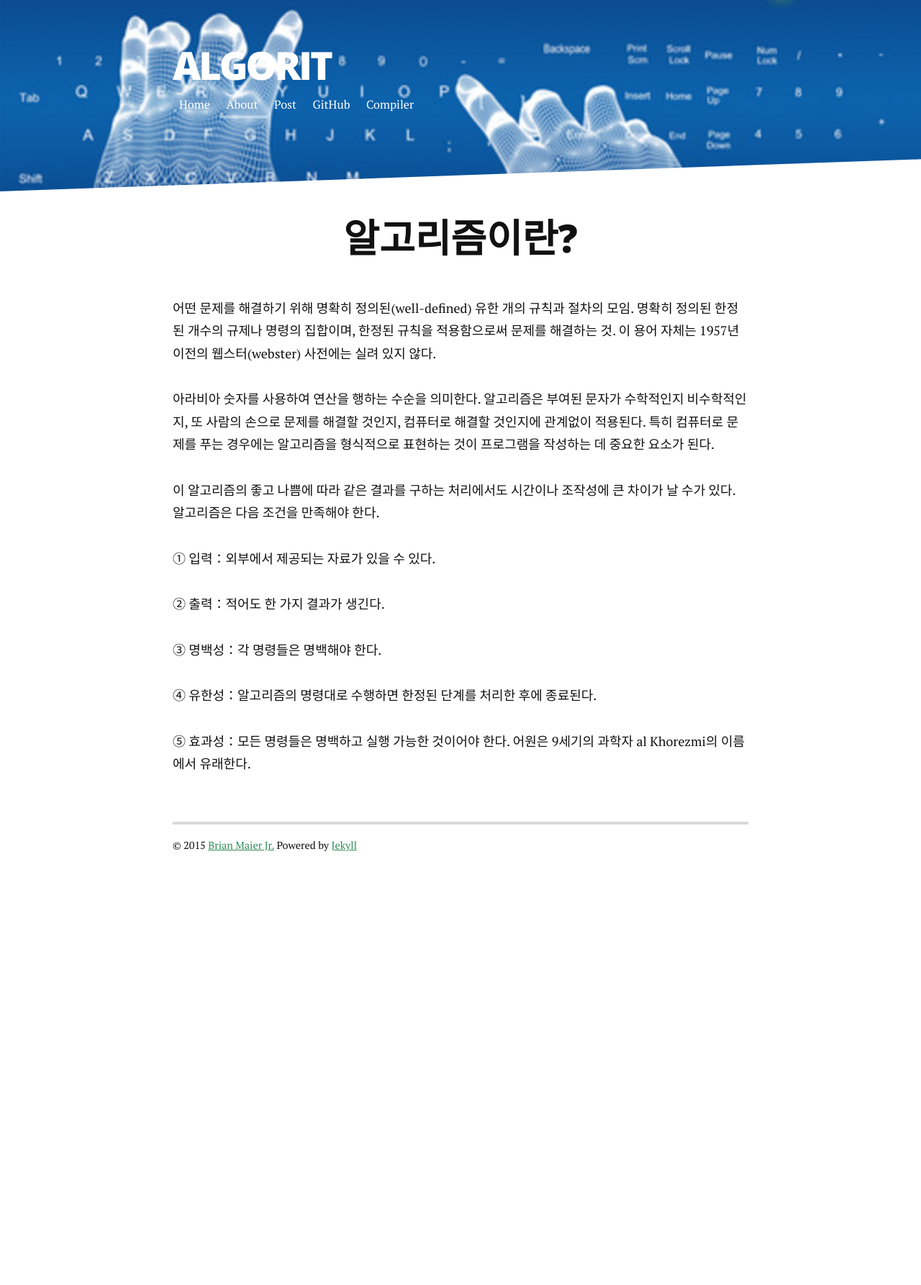
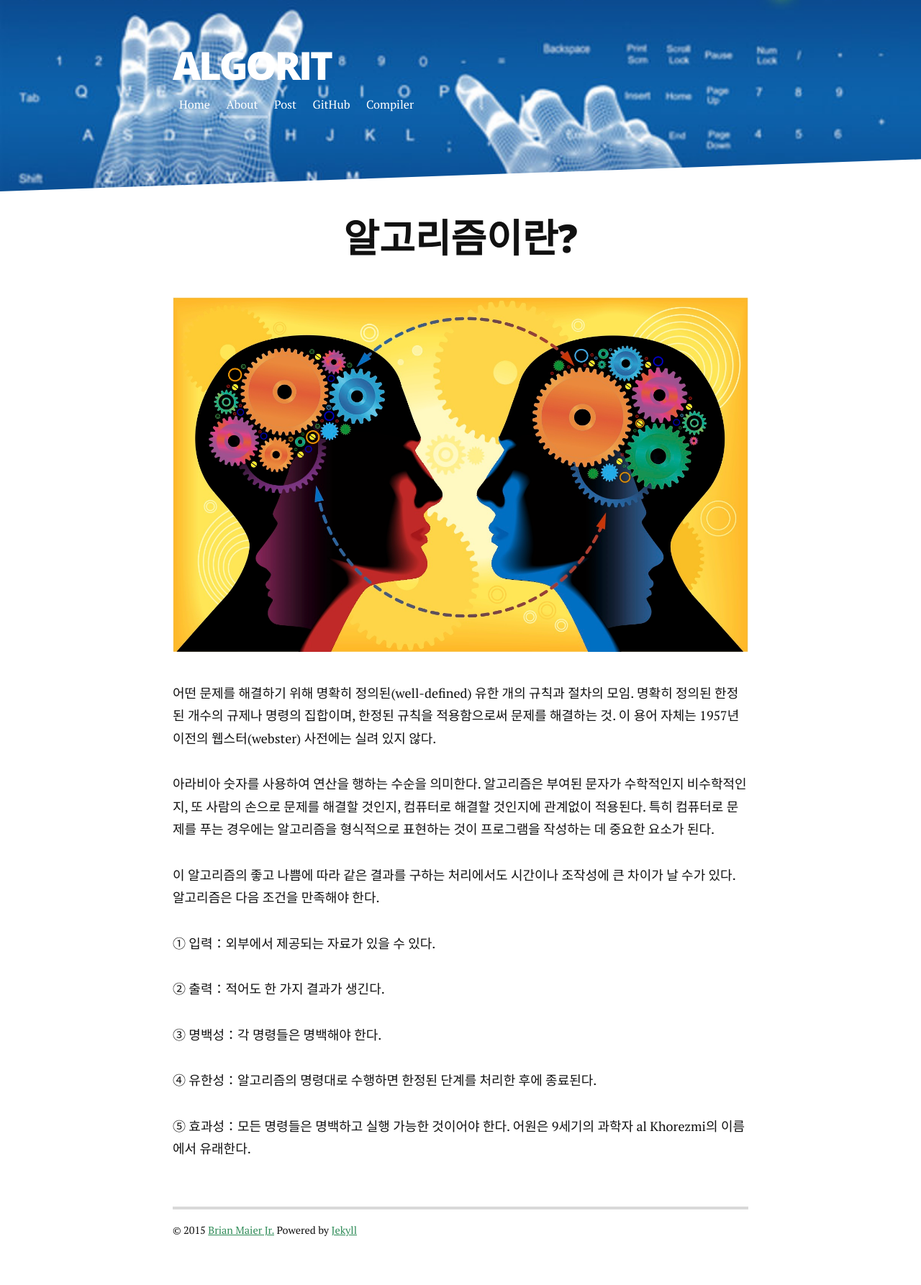
Before and after one commit to lsg154/lsg154.github.io, a Jekyll site: the page built from about.md, in a window 1280 px wide. Shown: the whole page at 72% size. Built offline with Jekyll 4.4.1, drawn with Linux system fonts in a browser that asks for light colours; nearby versions of some CDN libraries; Markdown is read by kramdown in place of the engine named in the settings; before the commit the page ends 1251 px from its top, so only the background shows below that.

Commit message:
Update about.md

```diff
--- a/about.md
+++ b/about.md
@@ -4,6 +4,7 @@
 ---
 
 <h1 class="pageTitle">알고리즘이란?</h1>
+<img src="{{ '/assets/img/002.jpg' | prepend: site.baseurl }}" alt="">
 <p>어떤 문제를 해결하기 위해 명확히 정의된(well-defined) 유한 개의 규칙과 절차의 모임. 명확히 정의된 한정된 개수의 규제나 명령의 집합이며, 한정된 규칙을 적용함으로써 문제를 해결하는 것. 이 용어 자체는 1957년 이전의 웹스터(webster) 사전에는 실려 있지 않다.</p>
 <p>아라비아 숫자를 사용하여 연산을 행하는 수순을 의미한다. 알고리즘은 부여된 문자가 수학적인지 비수학적인지, 또 사람의 손으로 문제를 해결할 것인지, 컴퓨터로 해결할 것인지에 관계없이 적용된다. 특히 컴퓨터로 문제를 푸는 경우에는 알고리즘을 형식적으로 표현하는 것이 프로그램을 작성하는 데 중요한 요소가 된다.</p>
 <p>이 알고리즘의 좋고 나쁨에 따라 같은 결과를 구하는 처리에서도 시간이나 조작성에 큰 차이가 날 수가 있다. 알고리즘은 다음 조건을 만족해야 한다.</p>
```
